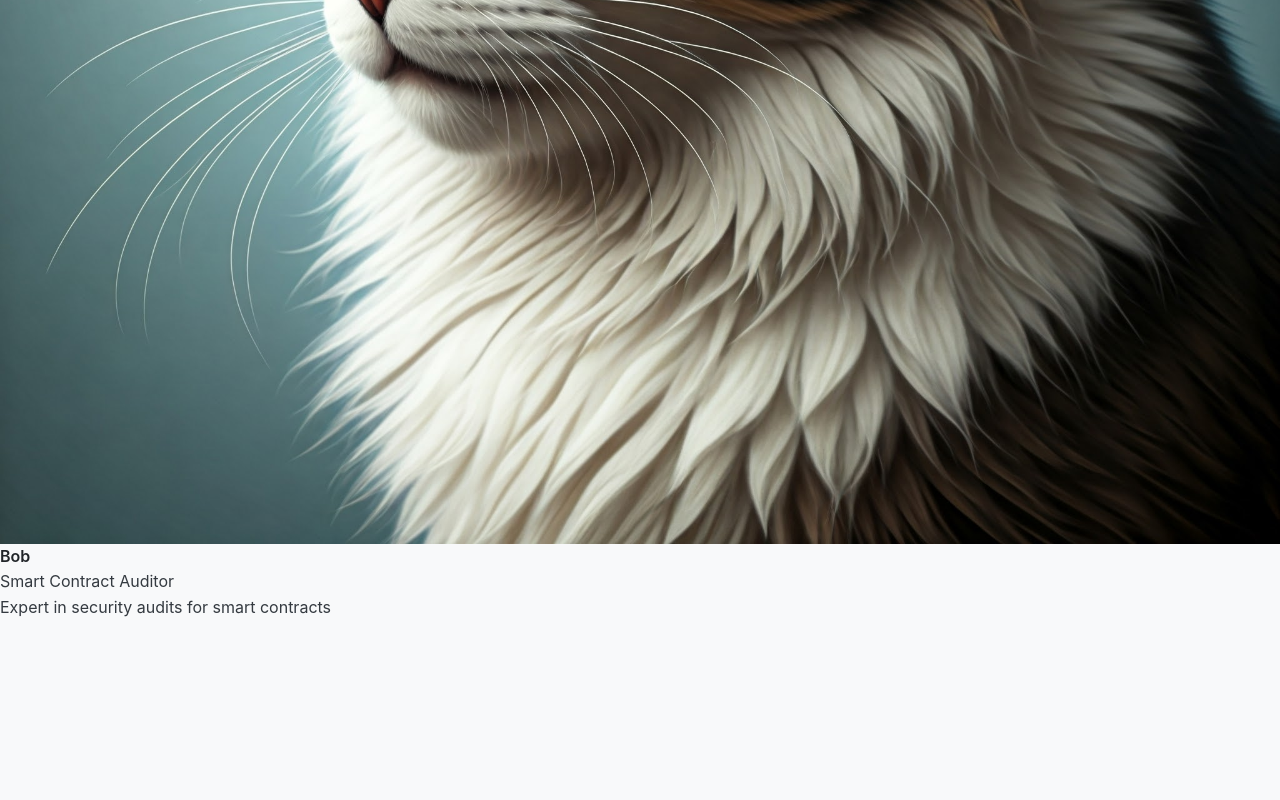
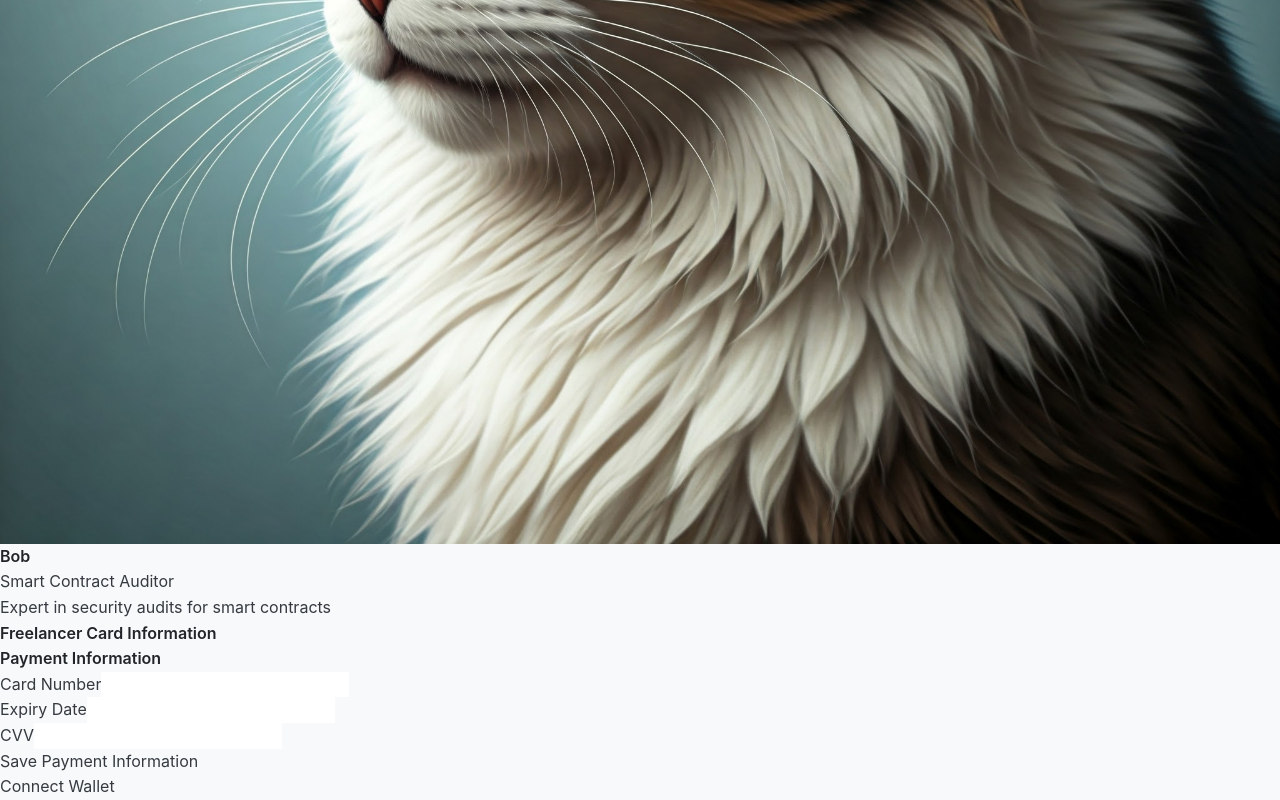
Before and after one commit to Buildathonzx/web3lancer, a Next.js app: page / in a window 1280 px wide. Shown: the part 6796-7596 px from the top of the page. Before the commit the page ends 7417 px from the top, so only its background shows below. Built offline with nearby package versions, Linux system fonts and the light colour scheme.

Commit message:
feat: add PaymentCard component and update home page

```diff
--- a/src/app/page.tsx
+++ b/src/app/page.tsx
@@ -5,9 +5,9 @@ import ConnectWalletButton from '@/components/ConnectWalletButton';
 import ProfileSection from '@/components/ProfileSection';
 import UniversalSearchBar from '@/components/UniversalSearchBar';
 import Sidebar from '@/components/Sidebar';
-// import { JobCard } from '@/components/Cards'; // Import JobCard
 import FreelanceCard from '@/components/FreelanceCard'; // Import FreelanceCard
-import { JobCard }  from '@/components/JobCard';
+import { JobCard } from '@/components/JobCard';
+import PaymentCard from '@/components/PaymentCard'; // Import PaymentCard
 
 export default function Home() {
     // ... (existing state and functions)
@@ -54,21 +54,7 @@ export default function Home() {
                 {/* <Sidebar isWalletConnected={isWalletConnected} /> */}
 
                 <div className="col-span-9">
-
-                    {isWalletConnected ? (
-                        <>
-                            {/* ... (dashboard content remains the same) */}
-                        </>
-                    ) : (
-                        <div className="flex flex-col items-center justify-center h-full">
-                            {/* ... (welcome message) */}
-                        </div>
-                    )
-
-
-
-                    }
-
+                    {/* ... (dashboard content / welcome message based on isWalletConnected) ... */}
 
                     {/* Featured Jobs Section */}
                     <section className="mt-8">
@@ -90,6 +76,17 @@ export default function Home() {
                             ))}
                         </div>
                     </section>
+
+                    {/* Payment Information Section */}
+                    <section className="mt-8">
+                        <h2 className="text-xl font-semibold mb-4">Freelancer Card Information</h2>
+                        <div className="grid grid-cols-1 md:grid-cols-2 lg:grid-cols-3 gap-4"> {/* Adjust grid as needed */}
+                            <PaymentCard />
+                        </div>
+                        <div className="mt-4">
+                            <ConnectWalletButton /> {/* Reconnect Wallet Button */}
+                        </div>
+                    </section>
                 </div>
             </main>
         </div>
--- /dev/null
+++ b/src/components/PaymentCard.tsx
@@ -0,0 +1,70 @@
+import React, { useState } from 'react';
+
+interface PaymentCardProps {
+  // Add any props you want to pass to the PaymentCard component
+}
+
+const PaymentCard: React.FC<PaymentCardProps> = () => {
+  const [cardNumber, setCardNumber] = useState('');
+  const [expiryDate, setExpiryDate] = useState('');
+  const [cvv, setCvv] = useState('');
+  const [paymentInfo, setPaymentInfo] = useState({});
+
+  const handleSavePaymentInfo = () => {
+    // Add logic to save the payment information
+    setPaymentInfo({ cardNumber, expiryDate, cvv });
+  };
+
+  return (
+    <div className="bg-white rounded-lg shadow-md p-4">
+      <h2 className="text-lg font-semibold mb-4">Payment Information</h2>
+      <form>
+        <div className="mb-4">
+          <label className="block text-gray-700 text-sm font-bold mb-2" htmlFor="cardNumber">
+            Card Number
+          </label>
+          <input
+            className="shadow appearance-none border rounded w-full py-2 px-3 text-gray-700 leading-tight focus:outline-none focus:shadow-outline"
+            id="cardNumber"
+            type="text"
+            value={cardNumber}
+            onChange={(e) => setCardNumber(e.target.value)}
+          />
+        </div>
+        <div className="mb-4">
+          <label className="block text-gray-700 text-sm font-bold mb-2" htmlFor="expiryDate">
+            Expiry Date
+          </label>
+          <input
+            className="shadow appearance-none border rounded w-full py-2 px-3 text-gray-700 leading-tight focus:outline-none focus:shadow-outline"
+            id="expiryDate"
+            type="text"
+            value={expiryDate}
+            onChange={(e) => setExpiryDate(e.target.value)}
+          />
+        </div>
+        <div className="mb-4">
+          <label className="block text-gray-700 text-sm font-bold mb-2" htmlFor="cvv">
+            CVV
+          </label>
+          <input
+            className="shadow appearance-none border rounded w-full py-2 px-3 text-gray-700 leading-tight focus:outline-none focus:shadow-outline"
+            id="cvv"
+            type="text"
+            value={cvv}
+            onChange={(e) => setCvv(e.target.value)}
+          />
+        </div>
+        <button
+          className="bg-blue-500 hover:bg-blue-700 text-white font-bold py-2 px-4 rounded focus:outline-none focus:shadow-outline"
+          type="button"
+          onClick={handleSavePaymentInfo}
+        >
+          Save Payment Information
+        </button>
+      </form>
+    </div>
+  );
+};
+
+export default PaymentCard;
```
